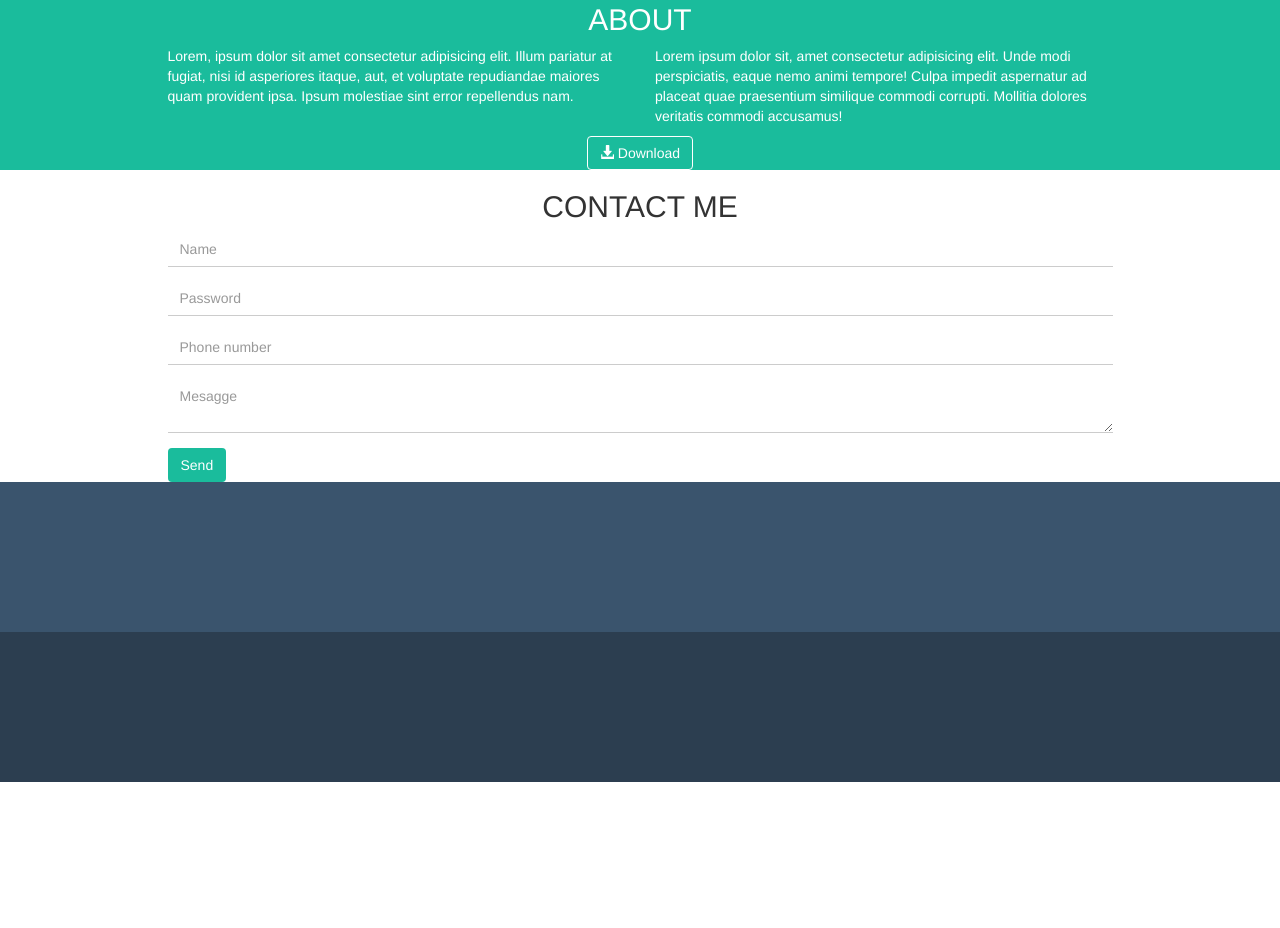
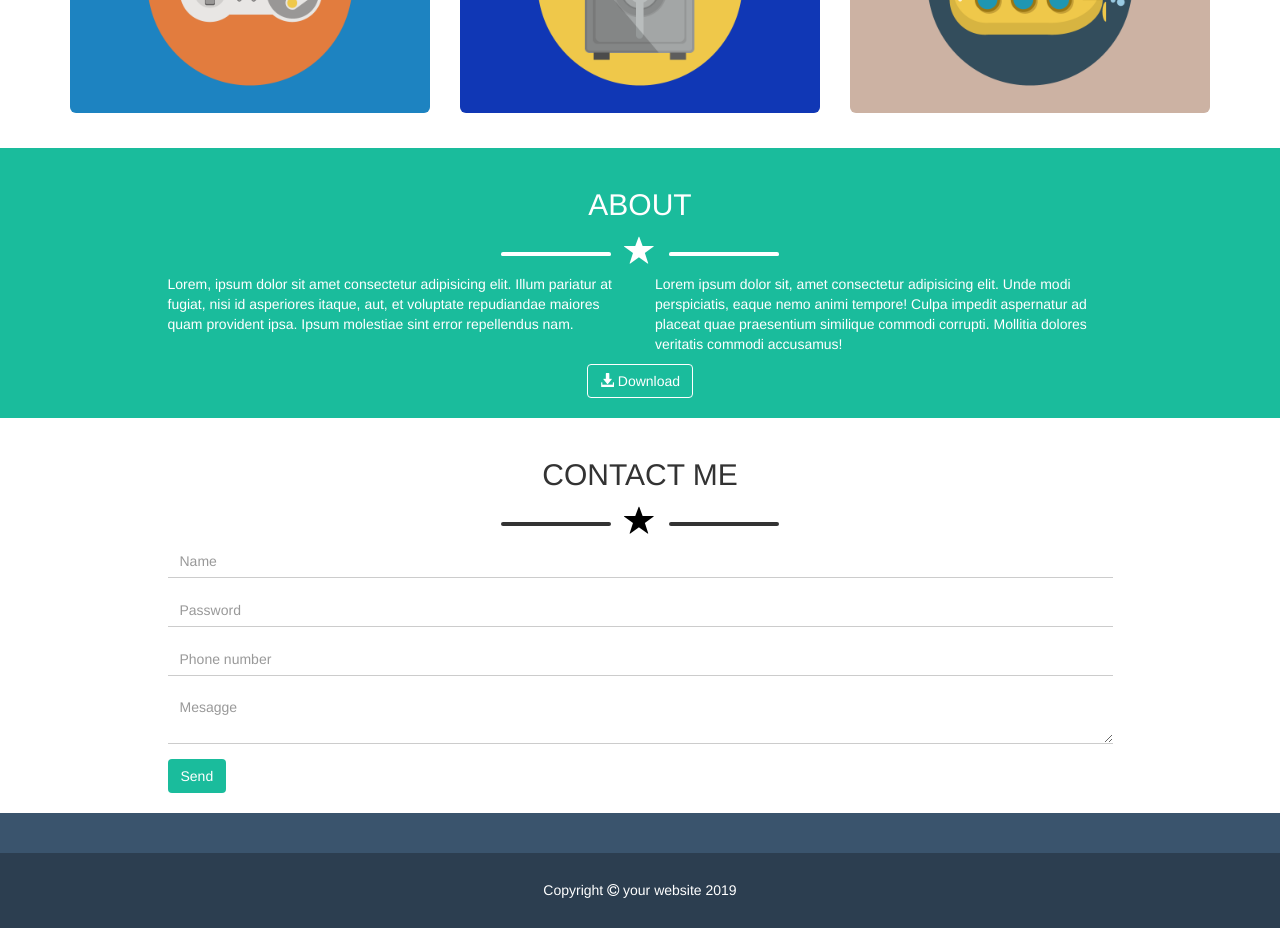
Before and after one commit to SimoneSaramondi/html-css-bootstrap-freelancer, a plain HTML site: page index.html in a window 1280 px wide. Shown: the part 971-1899 px from the top of the page. Before the commit the page ends 1753 px from the top, so only its background shows below. Drawn offline with nearby package versions, Linux system fonts and the light colour scheme.

Commit message:
sistemazione stelle

```diff
--- a/index.html
+++ b/index.html
@@ -7,6 +7,8 @@
 
 
     <link rel="stylesheet" href="https://maxcdn.bootstrapcdn.com/bootstrap/3.3.7/css/bootstrap.min.css" integrity="sha384-BVYiiSIFeK1dGmJRAkycuHAHRg32OmUcww7on3RYdg4Va+PmSTsz/K68vbdEjh4u" crossorigin="anonymous">
+
+    <link rel="stylesheet" href="https://cdnjs.cloudflare.com/ajax/libs/font-awesome/4.7.0/css/font-awesome.min.css">
 
     <title>Bootstrap</title>
 
@@ -22,6 +24,7 @@
                       START BOOTSTRAP
                     </a>
                 </div>
+
 
                 <ul class="nav navbar-nav navbar-right">
                     <li><a href="#">PROFILO</a></li>
@@ -44,6 +47,14 @@
 
                         <h2 class="text-center text-uppercase my-h2">Start Bootstrap</h2>
 
+                        <div class="center-block start-container">
+                            <div class="line"></div>
+                            <div class="start">
+                                <span class="glyphicon glyphicon-star" aria-hidden="true"></span>
+                            </div>
+                            <div class="line"></div>
+                        </div>
+
                         <p class="text-center my-p">
                             <a class="my-a" href="#">GRAPHIC ARTIST</a> -
                             <a class="my-a" href="#">WEB DESIGNER</a> -
@@ -60,6 +71,13 @@
 
                     <div class="col-sm-6 col-sm-offset-3">
                         <h1 class="text-center text-uppercase">Portfolio</h1>
+                        <div class="center-block start-container">
+                            <div class="line my-line"></div>
+                            <div class="start my-star">
+                                <span class="glyphicon glyphicon-star" aria-hidden="true"></span>
+                            </div>
+                            <div class="line my-line"></div>
+                        </div>
                     </div>
 
                     <div class="col-sm-6 col-md-4">
@@ -101,6 +119,13 @@
 
                     <div class="col-sm-6 col-sm-offset-3">
                         <h2 class="text-center text-uppercase my-h2">About</h2>
+                        <div class="center-block start-container">
+                            <div class="line"></div>
+                            <div class="start">
+                                <span class="glyphicon glyphicon-star" aria-hidden="true"></span>
+                            </div>
+                            <div class="line"></div>
+                        </div>
                     </div>
 
                     <div class="col-md-10 col-md-offset-1">
@@ -121,6 +146,13 @@
 
                     <div class="col-sm-6 col-sm-offset-3">
                         <h2 class="text-center text-uppercase">Contact me</h2>
+                        <div class="center-block start-container">
+                            <div class="line my-line"></div>
+                            <div class="start my-star">
+                                <span class="glyphicon glyphicon-star" aria-hidden="true"></span>
+                            </div>
+                            <div class="line my-line"></div>
+                        </div>
                     </div>
 
                     <div class="col-md-10 col-md-offset-1">
@@ -149,7 +181,16 @@
 
     <footer>
         <section class="color-blu"></section>
-        <section class="navbar-section"></section>
+        <section class="navbar-section">
+            <div class="container">
+                <div class="row">
+                    <div class="col-sm-6 col-sm-offset-3 text-center">
+                        <h5>Copyright <i class="fa fa-copyright"></i> your website 2019</h5>
+                    </div>
+                </div>
+            </div>
+
+        </section>
 
     </footer>
 
--- a/style.css
+++ b/style.css
@@ -11,7 +11,7 @@
     color: white;
 }
 section{
-    min-height: 150px;
+    padding: 20px 0;
 }
 .color-green{
     background-color: rgb(26, 188, 156);
@@ -47,3 +47,40 @@ section{
     color: white;
     border: 1px solid transparent;
 }
+.line{
+    border-top: solid 4px white;
+    background-color: white;
+    border-radius: 2px;
+    width: calc(50% - 50px);
+    display: inline-block;
+}
+.start{
+    vertical-align: middle;
+    display: inline-block;
+    font-size: 30px;
+    margin: 0 10px;
+    color: white;
+}
+.my-star{
+    color: black;
+    vertical-align: middle;
+    display: inline-block;
+    font-size: 30px;
+    margin: 0 10px;
+}
+.my-line{
+    border-top: solid 4px;
+    border-radius: 2px;
+    width: calc(50% - 50px);
+    display: inline-block;
+}
+.start span{
+    vertical-align: text-top;
+}
+.start-container{
+    max-width: 320px;
+    text-align: center;
+}
+footer {
+    color: white;
+}
```
